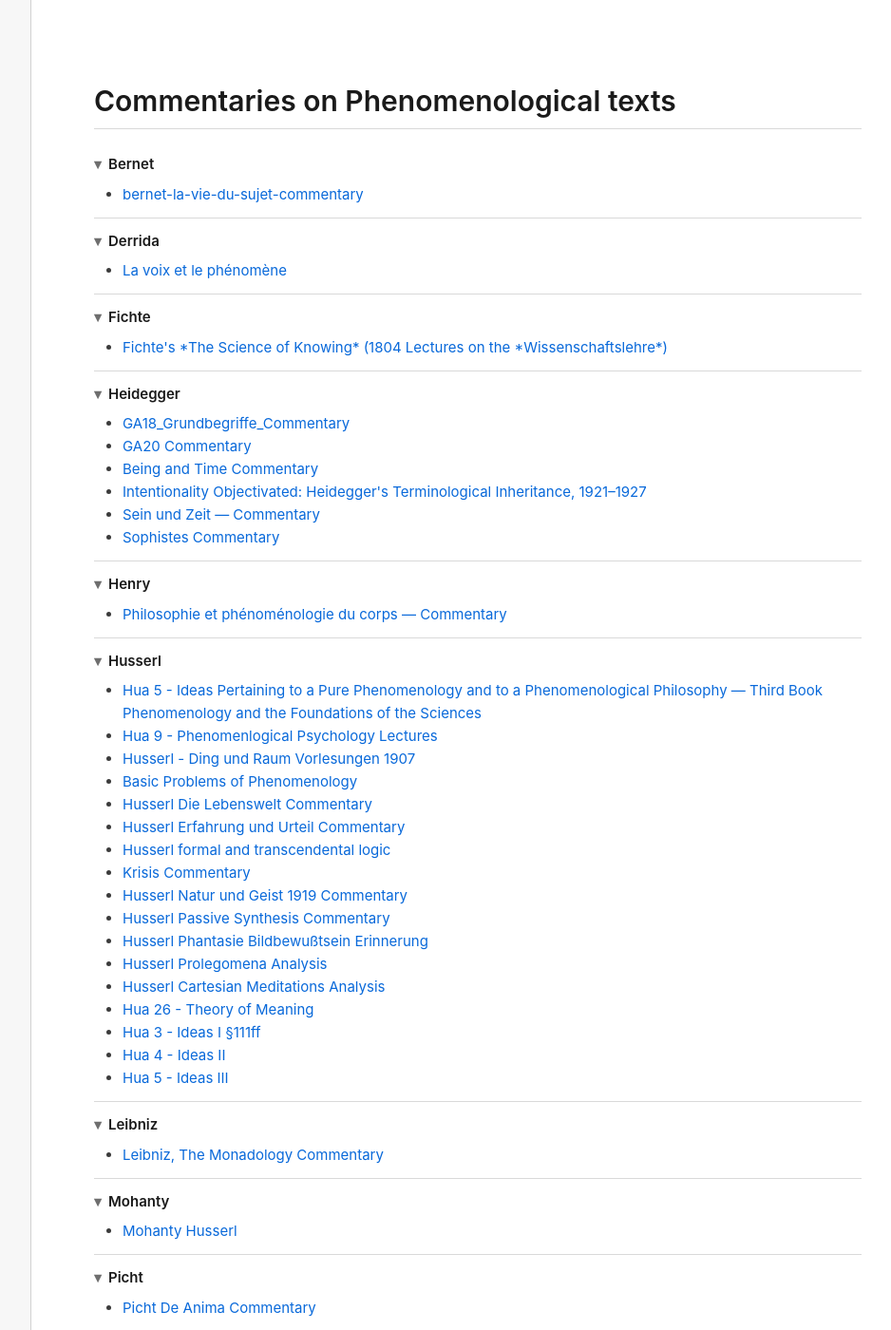
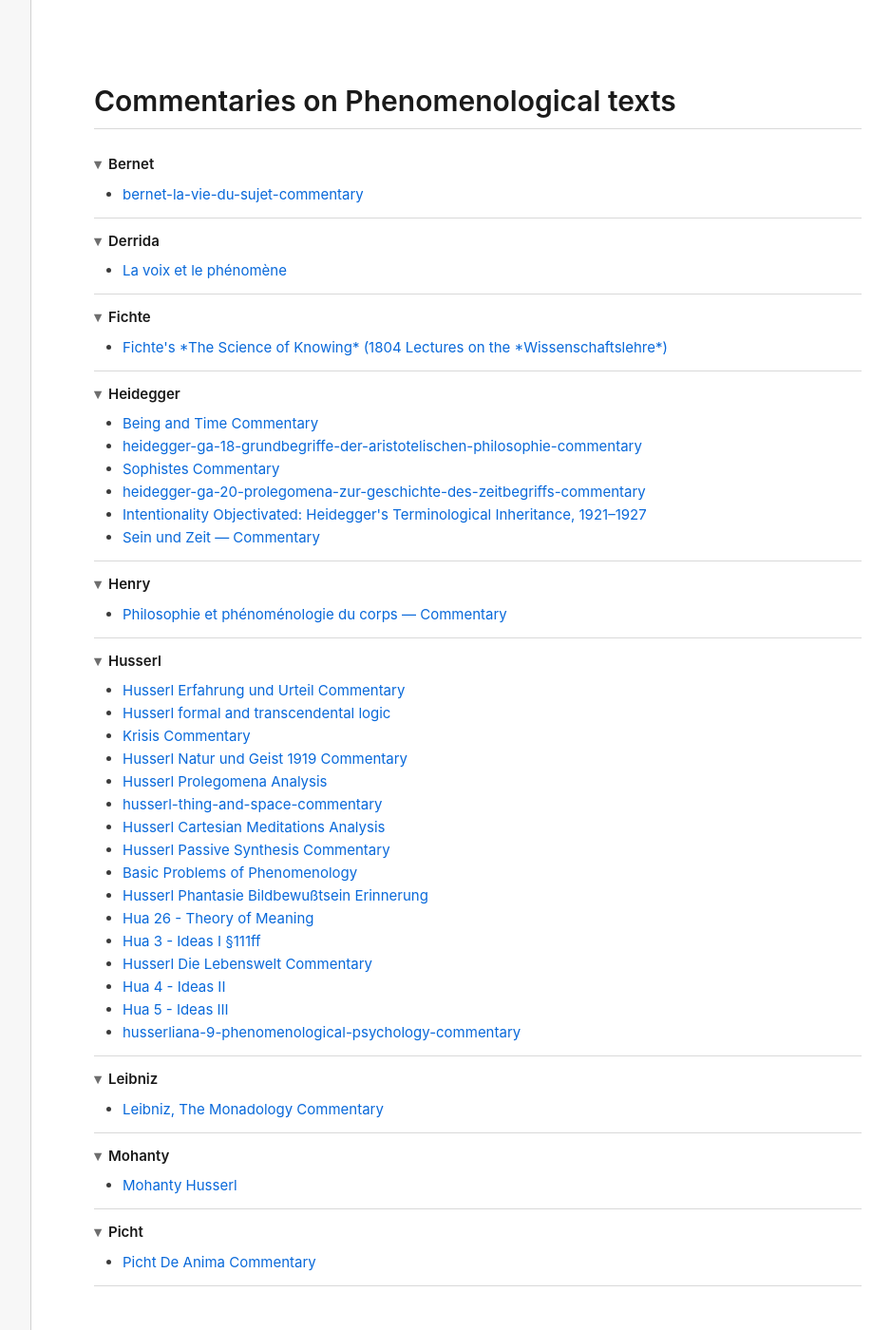
Before and after one commit to faultynode/commentaries, a Jekyll site: the page built from index.html, in a window 1280 px wide and 1400 px high. Shown: the whole window at 95% size, without its empty margins (227-1165 px from the left). Built offline with Jekyll 4.4.1, drawn with Linux system fonts in a browser that asks for light colours.

Commit message:
Record WordPress post IDs and regenerate index.html [skip ci]

```diff
--- a/index.html
+++ b/index.html
@@ -26,12 +26,12 @@ title: Phenomenology Commentaries
   <details open>
     <summary>Heidegger</summary>
     <ul>
-      <li><a href="commentaries/heidegger/GA18_Grundbegriffe_Commentary.html">GA18_Grundbegriffe_Commentary</a></li>
-      <li><a href="commentaries/heidegger/GA20%20Commentary.html">GA20 Commentary</a></li>
       <li><a href="commentaries/heidegger/heidegger-being-and-time-commentary.html">Being and Time Commentary</a></li>
+      <li><a href="commentaries/heidegger/heidegger-ga-18-grundbegriffe-der-aristotelischen-philosophie-commentary.html">heidegger-ga-18-grundbegriffe-der-aristotelischen-philosophie-commentary</a></li>
+      <li><a href="commentaries/heidegger/heidegger-ga-19-platon-sophistes-commentary.html">Sophistes Commentary</a></li>
+      <li><a href="commentaries/heidegger/heidegger-ga-20-prolegomena-zur-geschichte-des-zeitbegriffs-commentary.html">heidegger-ga-20-prolegomena-zur-geschichte-des-zeitbegriffs-commentary</a></li>
       <li><a href="commentaries/heidegger/heidegger-husserl-intentionality-article.html">Intentionality Objectivated: Heidegger&#x27;s Terminological Inheritance, 1921–1927</a></li>
       <li><a href="commentaries/heidegger/heidegger-sein-und-zeit-commentary.html">Sein und Zeit — Commentary</a></li>
-      <li><a href="commentaries/heidegger/heidegger-sophist-commentary.html">Sophistes Commentary</a></li>
     </ul>
   </details>
   <details open>
@@ -43,23 +43,22 @@ title: Phenomenology Commentaries
   <details open>
     <summary>Husserl</summary>
     <ul>
-      <li><a href="commentaries/husserl/Hua%205%20-%20Ideas%20Pertaining%20to%20a%20Pure%20Phenomenology%20and%20to%20a%20Phenomenological%20Philosophy%20—%20Third%20Book%20Phenomenology%20and%20the%20Foundations%20of%20the%20Sciences.html">Hua 5 - Ideas Pertaining to a Pure Phenomenology and to a Phenomenological Philosophy — Third Book Phenomenology and the Foundations of the Sciences</a></li>
-      <li><a href="commentaries/husserl/Hua%209%20-%20Phenomenlogical%20Psychology%20Lectures.html">Hua 9 - Phenomenlogical Psychology Lectures</a></li>
-      <li><a href="commentaries/husserl/Husserl%20-%20Ding%20und%20Raum%20Vorlesungen%201907.html">Husserl - Ding und Raum Vorlesungen 1907</a></li>
-      <li><a href="commentaries/husserl/husserl-basic-problems-of-phenomenology-commentary.html">Basic Problems of Phenomenology</a></li>
-      <li><a href="commentaries/husserl/husserl-die-lebenswelt-commentary.html">Husserl Die Lebenswelt Commentary</a></li>
       <li><a href="commentaries/husserl/husserl-erfahrung-und-urteil-commentary.html">Husserl Erfahrung und Urteil Commentary</a></li>
       <li><a href="commentaries/husserl/husserl-formal-and-transcendental-logic-commentary.html">Husserl formal and transcendental logic</a></li>
       <li><a href="commentaries/husserl/husserl-krisis-commentary.html">Krisis Commentary</a></li>
       <li><a href="commentaries/husserl/husserl-natur-und-geist-commentary.html">Husserl Natur und Geist 1919 Commentary</a></li>
-      <li><a href="commentaries/husserl/husserl-passive-synthesis-commentary.html">Husserl Passive Synthesis Commentary</a></li>
-      <li><a href="commentaries/husserl/husserl-phantasie-bildbewusstsein-erinnerung-commentary.html">Husserl Phantasie Bildbewußtsein Erinnerung</a></li>
       <li><a href="commentaries/husserl/husserl-prolegomena-commentary.html">Husserl Prolegomena Analysis</a></li>
-      <li><a href="commentaries/husserl/husserliana-1-cartesianische-meditationen.html">Husserl Cartesian Meditations Analysis</a></li>
+      <li><a href="commentaries/husserl/husserl-thing-and-space-commentary.html">husserl-thing-and-space-commentary</a></li>
+      <li><a href="commentaries/husserl/husserliana-1-cartesianische-meditationen-commentary.html">Husserl Cartesian Meditations Analysis</a></li>
+      <li><a href="commentaries/husserl/husserliana-11-analyses-concerning-passive-and-active-synthesis-commentary.html">Husserl Passive Synthesis Commentary</a></li>
+      <li><a href="commentaries/husserl/husserliana-13-basic-problems-of-phenomenology-commentary.html">Basic Problems of Phenomenology</a></li>
+      <li><a href="commentaries/husserl/husserliana-23-phantasie-bildbewusstsein-erinnerung-commentary.html">Husserl Phantasie Bildbewußtsein Erinnerung</a></li>
       <li><a href="commentaries/husserl/husserliana-26-theory-of-meaning-commentary.html">Hua 26 - Theory of Meaning</a></li>
       <li><a href="commentaries/husserl/husserliana-3-ideas-i-commentary.html">Hua 3 - Ideas I §111ff</a></li>
+      <li><a href="commentaries/husserl/husserliana-39-die-lebenswelt-commentary.html">Husserl Die Lebenswelt Commentary</a></li>
       <li><a href="commentaries/husserl/husserliana-4-ideas-ii-commentary.html">Hua 4 - Ideas II</a></li>
       <li><a href="commentaries/husserl/husserliana-5-ideas-iii-commentary.html">Hua 5 - Ideas III</a></li>
+      <li><a href="commentaries/husserl/husserliana-9-phenomenological-psychology-commentary.html">husserliana-9-phenomenological-psychology-commentary</a></li>
     </ul>
   </details>
   <details open>
```
